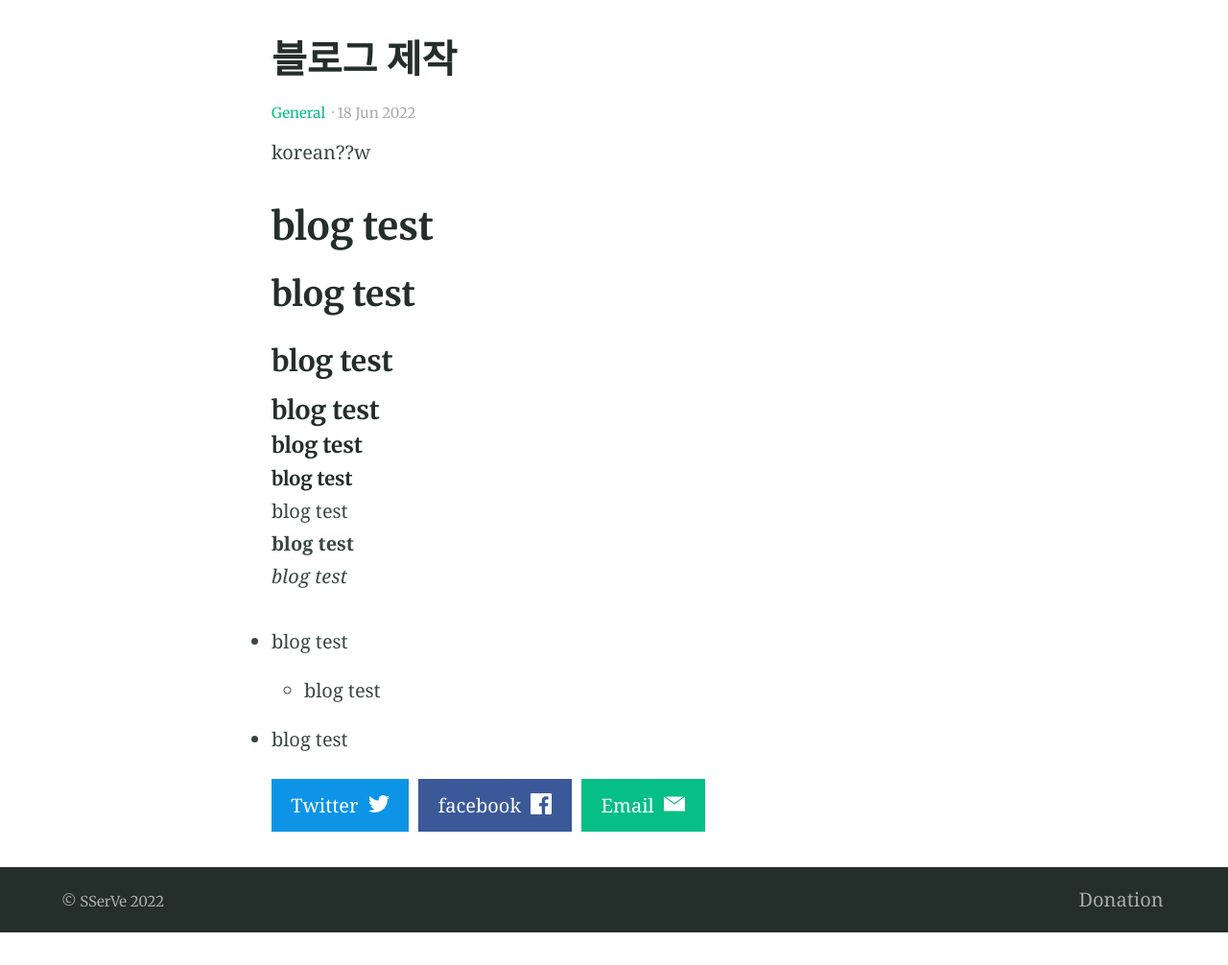
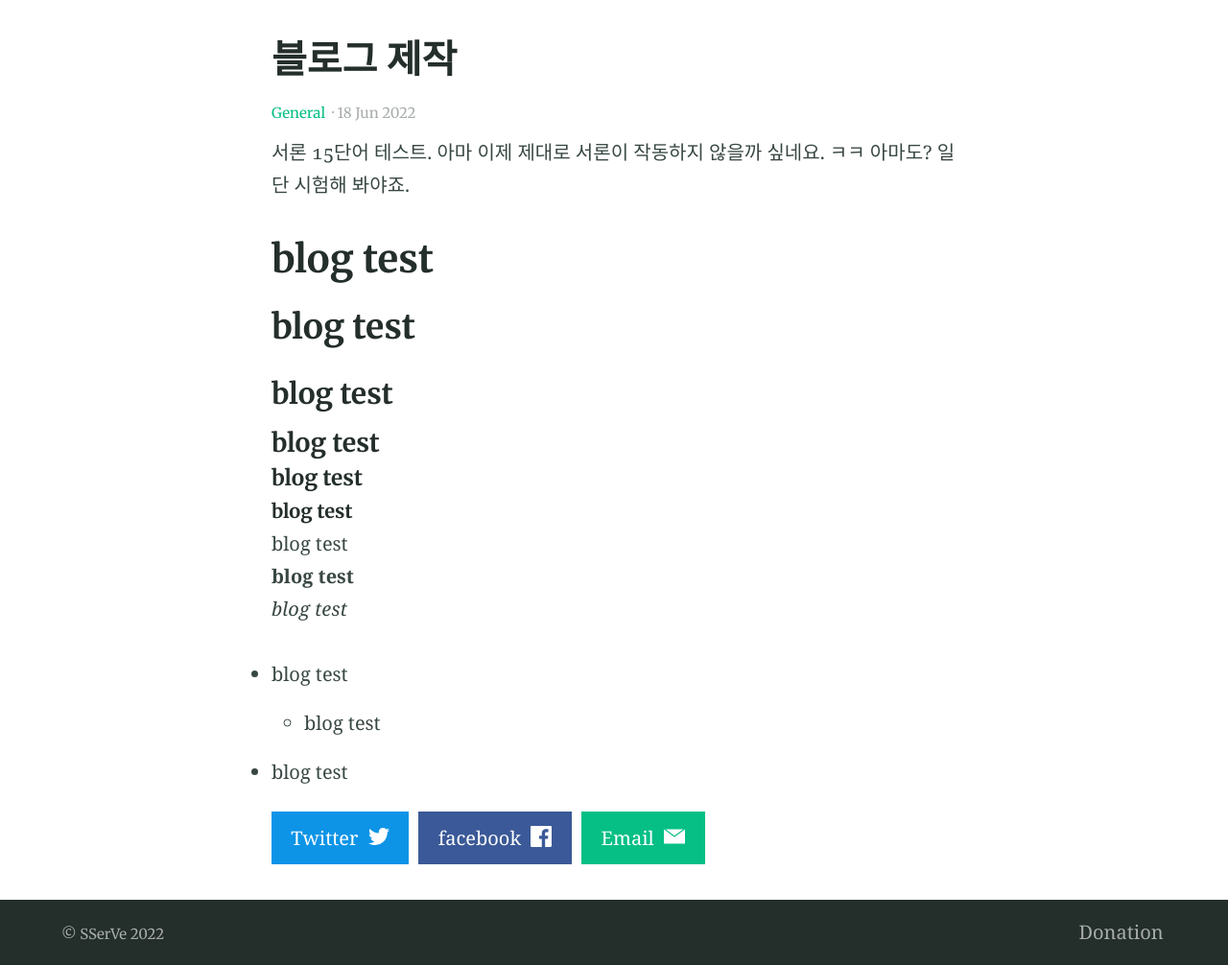
Before and after one commit to sserve-kr/sserve-kr.github.io, a Jekyll site: the page built from _posts/2022-06-18-1.md, in a window 1280 px wide. Shown: the part 408-1414 px from the top of the page at 96% size. Built offline with Jekyll 4.4.1, drawn with Linux system fonts in a browser that asks for light colours; before the commit the page ends 1380 px from its top, so only the background shows below that.

Commit message:
Update 2022-06-18-1.md

```diff
--- a/_posts/2022-06-18-1.md
+++ b/_posts/2022-06-18-1.md
@@ -4,7 +4,7 @@ categories:
 - General
 feature_image: "https://picsum.photos/2560/600?image=872"
 ---
-korean??w
+서론 15단어 테스트. 아마 이제 제대로 서론이 작동하지 않을까 싶네요. ㅋㅋ 아마도? 일단 시험해 봐야죠.
 
 # blog test
 ## blog test
```
